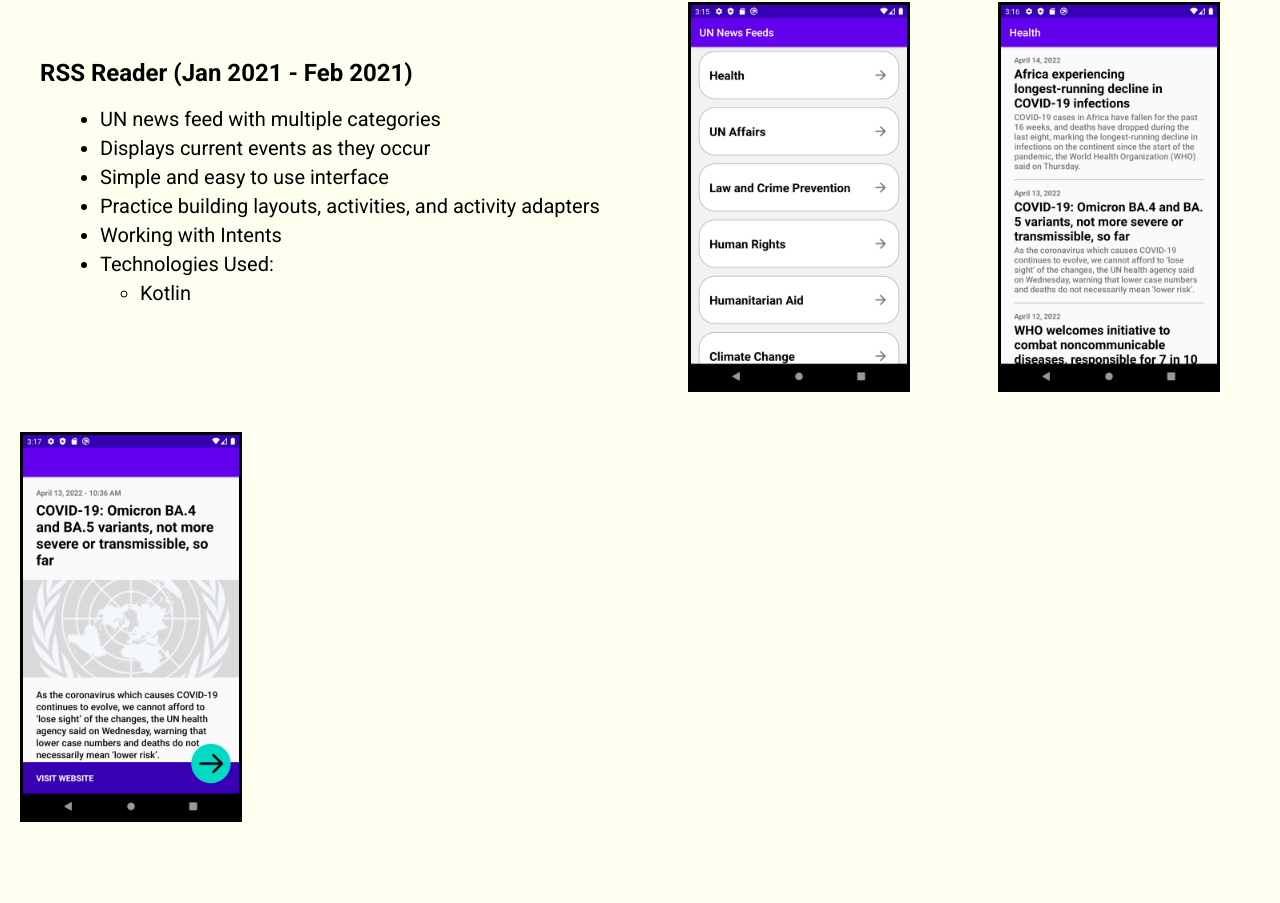
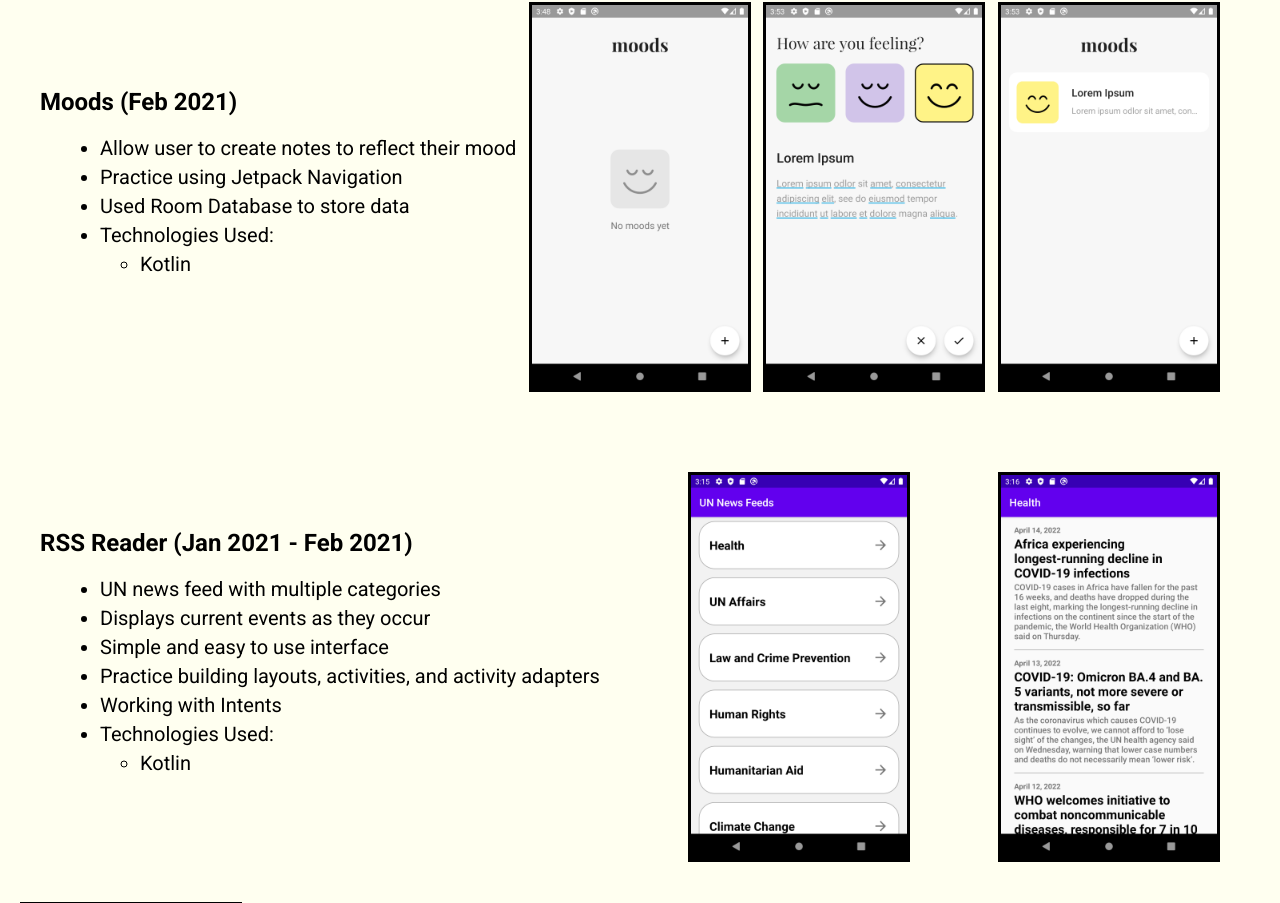
Before and after one commit to haostonh/portfolio, a React (Create React App) app in the folder client/: page /portfolio/projects in a window 1280 px wide. Shown: the part 2758-3661 px from the top of the page. Built offline with nearby package versions, Linux system fonts and the light colour scheme.

Commit message:
added Moods to Projects Page

```diff
--- a/client/src/pages/Projects.jsx
+++ b/client/src/pages/Projects.jsx
@@ -7,6 +7,10 @@
 import BankingSystemPrompt from '../images/Banking-System-Prompt.png';
 import Hexapawn from '../projects/2021/Hexapawn';
 import HexapawnIcon from '../images/Hexapawn-Icon.jpg';
+import Moods from '../projects/2021/Moods';
+import MoodsPage1 from '../images/Moods-Page1.png';
+import MoodsPage1Updated from '../images/Moods-Page1-Note.png';
+import MoodsPage2 from '../images/Moods-Page2.png';
 import RSSReader from '../projects/2021/RSSReader';
 import RSSReaderPage1 from '../images/RSSReader-Page1.png';
 import RSSReaderPage2 from '../images/RSSReader-Page2.png';
@@ -55,6 +59,12 @@
           <img className='projectImage projectImage250px' src={TilePuzzlePic} alt={'Tile Puzzle'} width='300px' height='300px'/>
         </div>
         <div className='projectBodyImageContainer'>
+          <Moods/>
+          <img className='projectImage projectImage80Percent' src={MoodsPage1} alt={'Moods Page 1'} width='216px' height='384px'/>
+          <img className='projectImage projectImage80Percent' src={MoodsPage2} alt={'Moods Page 2'} width='216px' height='384px'/>
+          <img className='projectImage projectImage80Percent' src={MoodsPage1Updated} alt={'Moods Page 1 with Note'} width='216px' height='384px'/>
+        </div>
+        <div className='projectBodyImageContainer'>
           <RSSReader/>
           <img className='projectImage projectImage80Percent' src={RSSReaderPage1} alt={'RSS Reader Page 1'} width='216px' height='384px'/>
           <img className='projectImage projectImage80Percent' src={RSSReaderPage2} alt={'RSS Reader Page 2'} width='216px' height='384px'/>
```
